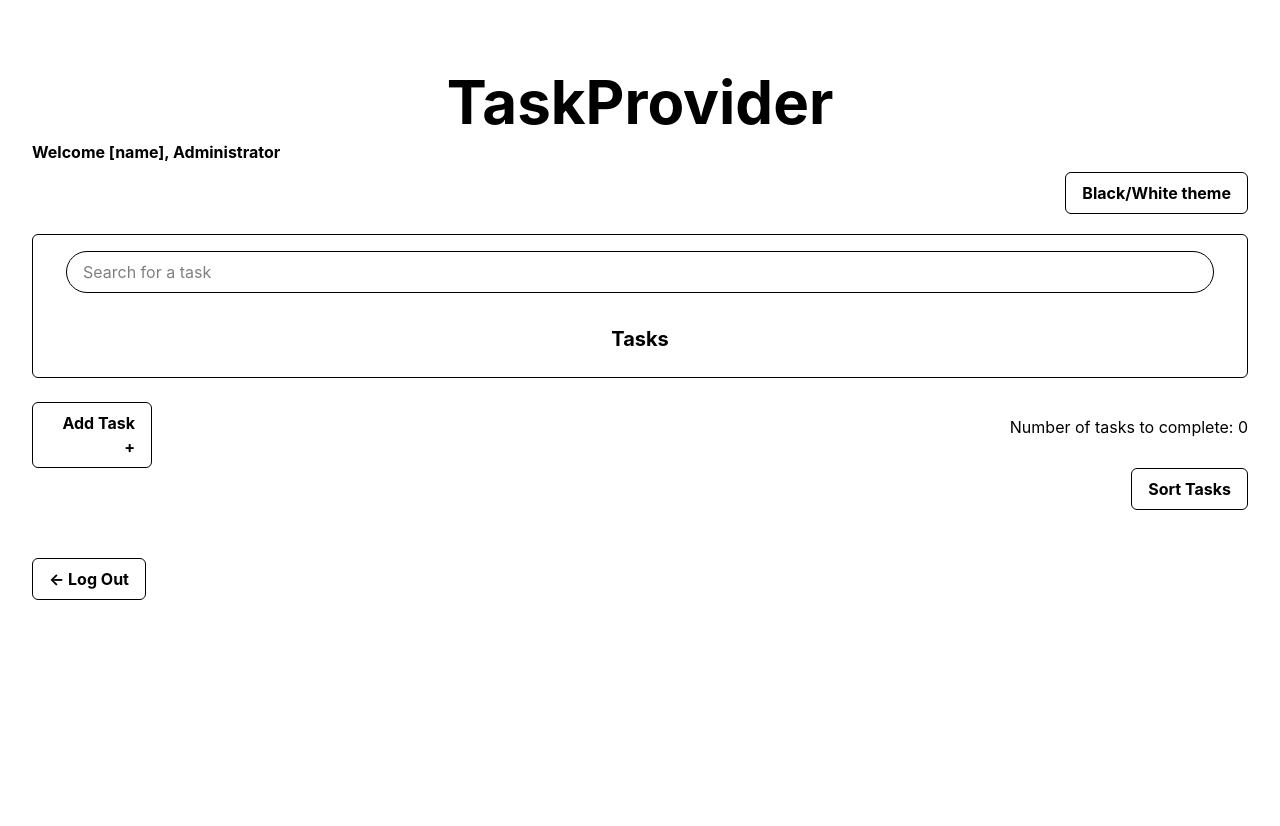
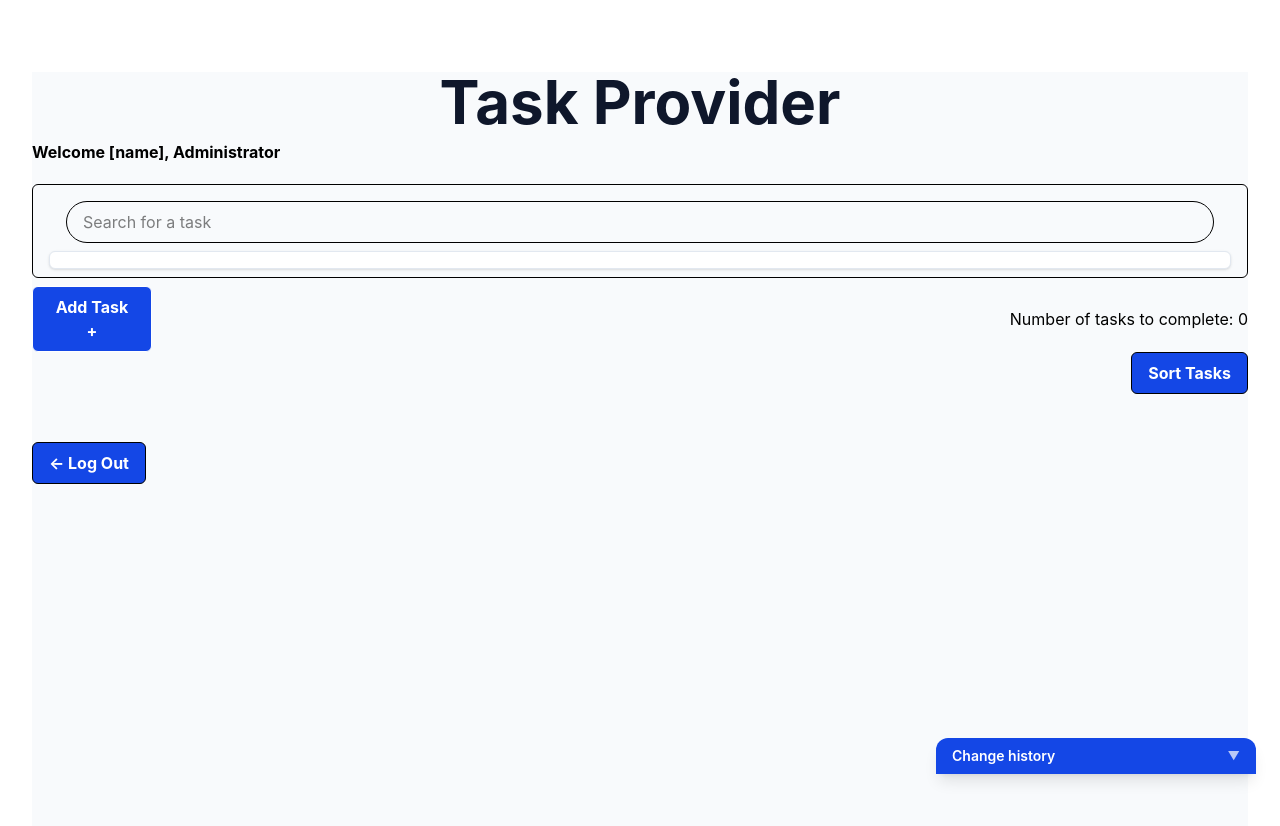
Before and after one commit to BillyD3vs06/my-app, a React (Vite) app in the folder frontend/: page / in a window 1280 px wide. Shown: the top 826 px of the page. Before the commit the page ends 800 px from the top, so only its background shows below. Built offline with nearby package versions, Linux system fonts and the light colour scheme.

Commit message:
Fixed some components and made the UI prettier

```diff
--- a/frontend/src/App.jsx
+++ b/frontend/src/App.jsx
@@ -25,7 +25,7 @@ function HomePage( {tasks} ) {
 
       <Title />
       <ShowAU />
-      <LDtheme />
+
 
       <div className="border border-black rounded-md px-4 py-2 mt-5">
         <div>
@@ -43,8 +43,8 @@ function HomePage( {tasks} ) {
         <TaskNumber tasks={tasks.length} />
       </div>
 
-      <Sort/>
-
+      <Sort tasks={tasks}/>
+      <LogMessage/>
       <Link to="/SignInPage"> {<LogOut/>} </Link>
 
     </>
@@ -90,6 +90,7 @@ function App() {
   };
 
   return (
+    <div className="bg-slate-50 min-h-screen">
       <BrowserRouter>
 
         <Routes>
@@ -100,6 +101,7 @@ function App() {
         </Routes>
 
       </BrowserRouter>
+    </div>
   );
 }
 
--- a/frontend/src/Components/Add.jsx
+++ b/frontend/src/Components/Add.jsx
@@ -1,8 +1,6 @@
-import React from "react";
-
 function Add({ onOpenForm }) {
     return (
-        <button onClick={onOpenForm} className=" w-30 flex ml-auto font-bold text-right border border-black rounded-md px-4 py-2 cursor-pointer transition-all duration-200 hover:scale-105 mt-4">
+        <button onClick={onOpenForm} className="w-30 flex ml-auto font-bold border rounded-md px-4 py-2 cursor-pointer transition-all duration-200 hover:scale-105 bg-blue-700 text-white hover:bg-blue-800">
             Add Task +
             </button>
     );
--- a/frontend/src/Components/LogMessage.jsx
+++ b/frontend/src/Components/LogMessage.jsx
@@ -1,42 +1,53 @@
+import { useState } from "react";
+
 function LogMessage() {
+  const [open, setOpen] = useState(false);
+
   return (
+    <div className="fixed bottom-6 right-6 w-80 text-sm">
 
-
-
-
-<div className="fixed bottom-6 right-6 w-80 text-sm">
       {/* Toggle / Header */}
-  <div className="bg-gray-900 text-white px-4 py-2 rounded-t-xl shadow-lg cursor-pointer hover:bg-gray-800 transition">
+      <div
+        onClick={() => setOpen(!open)}
+        className="bg-blue-700 text-white px-4 py-2 rounded-t-xl shadow-lg cursor-pointer hover:bg-blue-800 transition"
+      >
         <p className="font-semibold flex justify-between items-center">
           Change history
-      <span className="text-xs opacity-70">▼</span>
+          <span
+            className={`text-xs opacity-70 transition-transform duration-300 ${
+              open ? "rotate-180" : ""
+            }`}
+          >
+            ▼
+          </span>
         </p>
       </div>
 
-
       {/* Log panel */}
-  <div className="bg-white border border-gray-200 rounded-b-xl shadow-xl max-h-60 overflow-y-auto transition-all duration-300">
+      <div
+        className={`bg-white border border-gray-200 rounded-b-xl shadow-xl overflow-hidden transition-all duration-300 ${
+          open ? "max-h-60 opacity-100" : "max-h-0 opacity-0"
+        }`}
+      >
         <ul className="divide-y divide-gray-100">
-      <li className="px-4 py-3 hover:bg-gray-50 transition">
+          <li className="bg-teal-500 text-white px-2 py-1 rounded">
             Changes in the tasks
           </li>
-      <li className="px-4 py-3 hover:bg-gray-50 transition">
+          <li className="bg-teal-500 text-white px-2 py-1 rounded">
             Changes in the tasks
           </li>
-      <li className="px-4 py-3 hover:bg-gray-50 transition">
+          <li className="bg-teal-500 text-white px-2 py-1 rounded">
             Changes in the tasks
           </li>
-      <li className="px-4 py-3 hover:bg-gray-50 transition">
+          <li className="bg-teal-500 text-white px-2 py-1 rounded">
             Changes in the tasks
           </li>
-      <li className="px-4 py-3 hover:bg-gray-50 transition">
+          <li className="bg-teal-500 text-white px-2 py-1 rounded">
             Changes in the tasks
           </li>
         </ul>
       </div>
-
     </div>
-
   );
 }
 
--- a/frontend/src/Components/LogOut.jsx
+++ b/frontend/src/Components/LogOut.jsx
@@ -1,7 +1,7 @@
 function LogOut() {
     return (
         <div className="w-full flex justify-start mt-12">
-            <button className="flex items-center gap-2 border border-black rounded-md px-4 py-2 cursor-pointer font-bold transition-transform duration-200 hover:scale-105 hover:bg-gray-100">
+            <button className="flex items-center gap-2 border bg-blue-700 text-white border-black rounded-md px-4 py-2 cursor-pointer font-bold transition-transform duration-200 hover:scale-105 hover:bg-blue-800">
                 &#x2190; Log Out
             </button>
         </div>
--- a/frontend/src/Components/Sort.jsx
+++ b/frontend/src/Components/Sort.jsx
@@ -1,7 +1,7 @@
 function Sort() {
     return (
         <div className="w-full flex">
-            <button className="ml-auto items-center gap-2 border border-black rounded-md px-4 py-2 cursor-pointer font-bold transition-transform duration-200 hover:scale-105 hover:bg-gray-100">
+            <button className="ml-auto items-center gap-2 border bg-blue-700 border-black rounded-md px-4 py-2 cursor-pointer font-bold transition-transform duration-200 hover:scale-105 text-white hover:bg-blue-800">
                 Sort Tasks
                 </button>
         </div>
--- a/frontend/src/Components/TaskForm.jsx
+++ b/frontend/src/Components/TaskForm.jsx
@@ -1,5 +1,4 @@
 import React from "react";
-import { Link } from "react-router-dom";
 import { useNavigate } from 'react-router-dom';
 
 class TaskForm extends React.Component {
@@ -64,7 +63,7 @@ class TaskForm extends React.Component {
 
     render() {
         return (
-            <div className="w-full max-w-2xl mx-auto mt-10 p-6 border border-black rounded-lg shadow-md">
+            <div className="w-full max-w-2xl mx-auto mt-10 p-6 border border-black rounded-lg shadow-md ">
                 <h2 className="text-2xl font-bold mb-6 text-center">
                     Create New Task
                 </h2>
@@ -80,7 +79,7 @@ class TaskForm extends React.Component {
                             name="taskTitle"
                             value={this.state.formData.taskTitle}
                             onChange={this.handleChange}
-                            className="border border-gray-400 rounded-md px-3 py-2 focus:outline-none focus:ring-2 focus:ring-black"
+                            className="border border-slate-300 rounded-md px-3 py-2 focus:outline-none focus:ring-2 focus:ring-blue-500"
                             placeholder="Create a task"
                             required
                         />
@@ -95,8 +94,8 @@ class TaskForm extends React.Component {
                             value={this.state.formData.taskDescription}
                             onChange={this.handleChange}
                             rows="4"
-                            className="border border-gray-400 rounded-md px-3 py-2 focus:outline-none focus:ring-2 focus:ring-black resize-none"
-                            placeholder="Essential details that will makes task clearer"
+                            className="border border-slate-300 rounded-md px-3 py-2 focus:outline-none focus:ring-2 focus:ring-blue-500 resize-none"
+                            placeholder="Essential details that will make the task clearer"
                             required
                         />
                     </div>
@@ -110,7 +109,7 @@ class TaskForm extends React.Component {
                         name="assignTo"
                         value={this.state.formData.assignTo}
                         onChange={this.handleChange}
-                        className="border border-gray-400 rounded-md px-3 py-2 focus:outline-none focus:ring-2 focus:ring-black"
+                        className="border border-slate-300 rounded-md px-3 py-2 focus:outline-none focus:ring-2 focus:ring-blue-500"
                         placeholder="John Carpenter"
                         required
                     />
@@ -127,7 +126,7 @@ class TaskForm extends React.Component {
                         name="assignedBy"
                         value={this.state.formData.assignedBy}
                         onChange={this.handleChange}
-                        className="border border-gray-400 rounded-md px-3 py-2 focus:outline-none focus:ring-2 focus:ring-black"
+                        className="border border-slate-300 rounded-md px-3 py-2 focus:outline-none focus:ring-2 focus:ring-blue-500"
                         placeholder="R.J. MacReady"
                         required
                     />
@@ -140,7 +139,7 @@ class TaskForm extends React.Component {
                         name="status"
                         value={this.state.formData.status}
                         onChange={this.handleChange}
-                        className="border border-gray-400 rounded-md px-3 py-2 focus:outline-none focus:ring-2 focus:ring-black"
+                        className="border border-slate-300 rounded-md px-3 py-2 focus:outline-none focus:ring-2 focus:ring-blue-500"
                         required
 
                     />
@@ -154,7 +153,7 @@ class TaskForm extends React.Component {
                     <label className="font-semibold mb-1">Created At</label>
                     <div
                         name="createdAt"
-                        className="border border-gray-400 rounded-md px-3 py-2 focus:outline-none focus:ring-2 focus:ring-black"
+                        className="border border-slate-200 rounded-md px-3 py-2 focus:outline-none focus:ring-2 focus:ring-black"
                     >
                         {this.today}
                     </div>
@@ -167,7 +166,7 @@ class TaskForm extends React.Component {
                         name="dueDate"
                         value={this.state.formData.dueDate}
                         onChange={this.handleChange}
-                        className="border border-gray-400 rounded-md px-3 py-2 focus:outline-none focus:ring-2 focus:ring-black"
+                        className="border border-slate-200 rounded-md px-3 py-2 focus:outline-none focus:ring-2 focus:ring-black"
                         required
                     />
 
@@ -181,7 +180,7 @@ class TaskForm extends React.Component {
                     <button
                         type="button"
                         onClick={this.handleAbort}
-                        className="cursor-pointer w-full border border-black font-bold py-2 rounded-md transition-transform duration-200 hover:scale-105"
+                        className="cursor-pointer w-full border border-slate-200 text-slate-700 hover:bg-slate-100 font-bold py-2 rounded-md transition-transform duration-200 hover:scale-105 "
                     >
                         Abort
                     </button>
@@ -190,7 +189,7 @@ class TaskForm extends React.Component {
 
                 <button
                     type="button"
-                    className="cursor-pointer w-full border bg-black text-white font-bold py-2 rounded-md transition-transform duration-200 hover:scale-105"
+                    className="cursor-pointer w-full border bg-blue-700 text-white hover:bg-blue-800 font-bold py-2 rounded-md transition-transform duration-200 hover:scale-105"
                     onClick={this.handleSubmit}
                 >
                     Create Task
--- a/frontend/src/Components/TaskList.jsx
+++ b/frontend/src/Components/TaskList.jsx
@@ -3,8 +3,8 @@ import React, { Component } from "react";
 class TaskList extends Component {
     render() {
         return (
-            <div className="mt-6">
-                <h2 className="text-xl font-bold mb-4">Tasks</h2>
+            <div className=" bg-white border border-slate-200 shadow-sm rounded-md">
+                <h2 className="text-xl font-bold mb-4"></h2>
 
                 {this.props.tasks.map((task, index) => (
                     <div
--- a/frontend/src/Components/Title.jsx
+++ b/frontend/src/Components/Title.jsx
@@ -1,6 +1,6 @@
 function Title() {
     return (
-        <h1 className="text-6xl font-bold text-black text-center mt-10">TaskProvider</h1>
+        <h1 className="text-6xl font-bold text-center mt-10 text-slate-900">Task Provider</h1>
     );
 }
 
```
Lines whose indentation alone changed are shown as unchanged.
